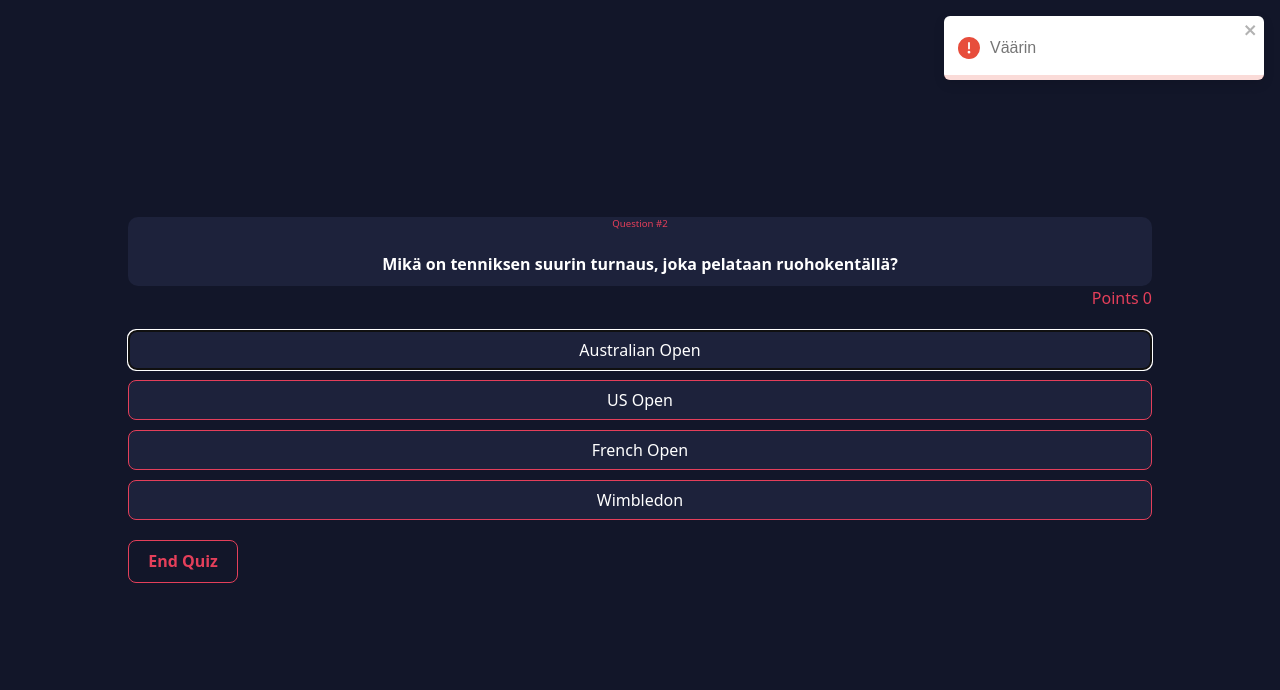
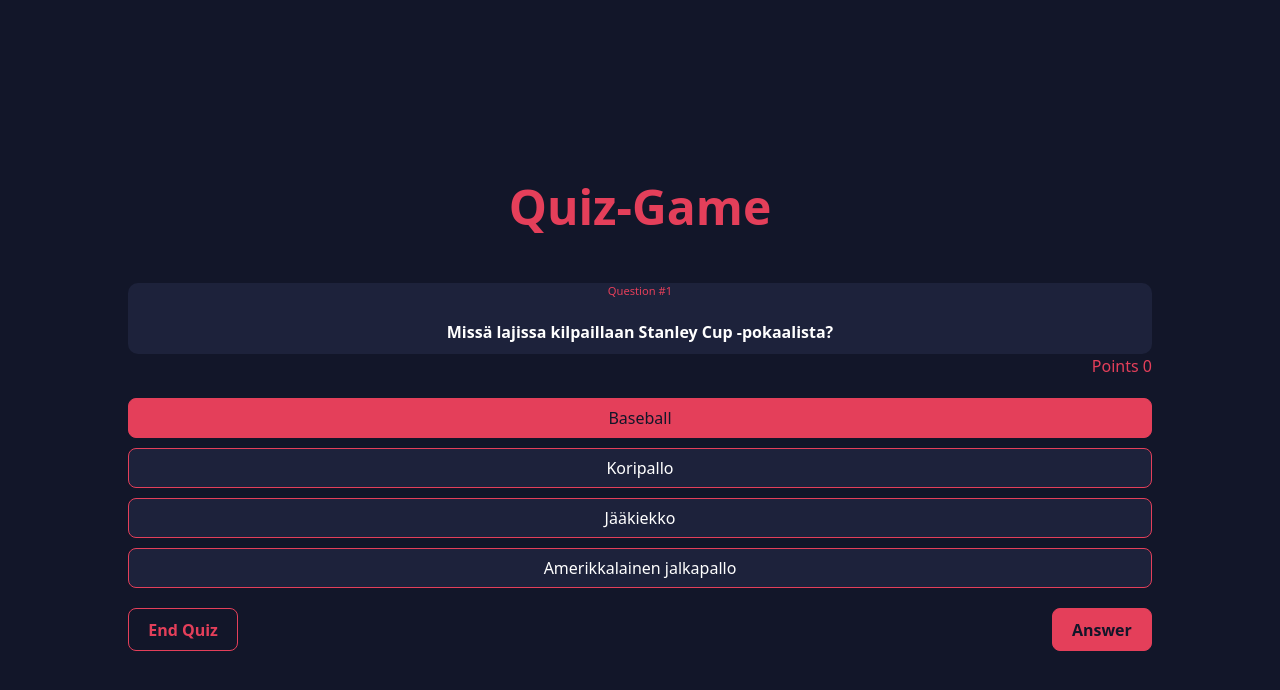
Before and after one commit to veikkapuhalainen/react-lopputyo, a React (Vite) app: page /quizpage in a window 1280 px wide. Both pictures are taken after a click on the button "Baseball". Shown: the top 690 px of the page. Built offline with nearby package versions, Linux system fonts and the light colour scheme.

Commit message:
Vastaaminen kymykseen pitää hyväksyä answer napilla

```diff
--- a/src/components/questioncard.css
+++ b/src/components/questioncard.css
@@ -16,7 +16,7 @@
     color: #e43f5A;
     margin-bottom: 20px;
     font-weight: 200;
-    font-size: 0.6rem;
+    font-size: 0.7rem;
 }
 
 .question-text {
@@ -34,7 +34,6 @@
     color: #e43f5A;
 }
 
-
 .option-list {
     display: flex;
     flex-direction: column;
@@ -47,3 +46,28 @@
     background-color: #1D223B;
     color: #ffffff;
 }
+
+.selected-option-item {
+    margin-top: 10px;
+    padding: 8px;
+    background-color: #e43f5A;
+    color: #121629;
+}
+
+.bottom-buttons {
+    display: flex;
+    flex-direction: row;
+    justify-content: space-between;
+  }
+
+  .end-quiz-btn {
+    background-color: #121629;
+    color: #E43F5A;
+    font-weight: bolder;
+  }
+
+  .answer-quiz-btn {
+    background-color: #E43F5A;
+    color: #121629;
+    font-weight: bolder;
+  }
--- a/src/components/questioncard.jsx
+++ b/src/components/questioncard.jsx
@@ -1,21 +1,49 @@
-import './questioncard.css'
+import "./questioncard.css";
 
-function QuestionCard({questionNumber, question, options, points, answerSelected}) {
+function QuestionCard({
+  questionNumber,
+  question,
+  options,
+  selectedOption,
+  points,
+  onSelect,
+  answer,
+  endQuiz,
+}) {
   return (
     <div className="question-card">
-            <div className='question-card-header'>
-                <div className='question-number'>
-                    Question #{questionNumber}
-                </div>
+      <div className="question-card-header">
+        <div className="question-number">Question #{questionNumber}</div>
         <div className="question-text">{question}</div>
       </div>
-            <div className='points'>Points {points}</div>
+      <div className="points">Points {points}</div>
       <div className="option-list">
         {options.map((option, index) => (
-                    <button className="option-item" key={index} onClick={ () => answerSelected(option)}>
+          <button
+            className={
+              selectedOption === option ? "selected-option-item" : "option-item"
+            }
+            key={index}
+            onClick={() => onSelect(option)}
+          >
             {option}
           </button>
         ))}
+      </div>
+
+      <div className="bottom-buttons">
+        <button
+          className="end-quiz-btn"
+          children={"End Quiz"}
+          onClick={endQuiz}
+        />
+        {selectedOption && (
+        <button
+            className="answer-quiz-btn"
+            children={"Answer"}
+            onClick={answer}
+            />
+      )}
       </div>
     </div>
   );
--- a/src/index.css
+++ b/src/index.css
@@ -32,7 +32,7 @@
 }
 
 h1 {
-  font-size: 3.2em;
+  font-size: 3em;
   line-height: 1.1;
   color: #E43F5A;
   margin-bottom: 50px;
@@ -54,22 +54,12 @@
   background-color: #E43F5A;
   color: #121629;
 }
-button:focus,
-button:focus-visible {
-  outline: 4px auto -webkit-focus-ring-color;
-}
-
-.end-quiz-btn {
-  background-color: #121629;
-  color: #E43F5A;
-  font-weight: bolder;
-}
 
 .quiz-page {
   display: flex;
   flex-direction: column;
-  align-items: start;
 }
+
 
 
 @media (prefers-color-scheme: light) {
--- a/src/pages/quizpage.jsx
+++ b/src/pages/quizpage.jsx
@@ -4,7 +4,7 @@
 import { useEffect, useState } from "react";
 import QuestionCard from "../components/questioncard";
 import { ToastContainer, toast } from "react-toastify";
-import 'react-toastify/dist/ReactToastify.css';
+import "react-toastify/dist/ReactToastify.css";
 
 // Kysymys sivun luominen
 function QuizPage() {
@@ -19,6 +19,7 @@
   const [points, setPoints] = useState(0);
   const [questionIndex, setQuestionIndex] = useState(0);
   const [quizFinished, setQuizFinished] = useState(false);
+  const [selectedOption, setSelectedOption] = useState(null);
 
   // Haetaan alussa kysymykset data/questions/, sekoitetaan ne ja asetetaan 10 ensimmäistä useStatelle
   useEffect(() => {
@@ -27,18 +28,24 @@
     setQuestions(tenQuestions);
   }, []);
 
-  function checkAnswer(selectedOption) {
+  function markSelectedOption(option) {
+    setSelectedOption(option);
+  }
+
+  function checkAnswer() {
     const currentQuestion = selectedQuestions[questionIndex];
 
     if (selectedOption === currentQuestion.correctAnswer) {
       setPoints(points + 1);
-      toast.success('Oikein!');
+      toast.success("Oikein!");
     } else {
-        toast.error('Väärin');
+      toast.error("Väärin");
     }
+
 
     if (questionIndex + 1 < selectedQuestions.length) {
       setQuestionIndex(questionIndex + 1);
+      setSelectedOption(null);
     } else {
       setQuizFinished(true);
     }
@@ -48,9 +55,9 @@
     return (
       <>
         <h1>Tähän joku komponentti, sait {points} pistettä!</h1>;
-                <Button children={"End Quiz"} onClick={endQuiz} />
+        <button children={"End Quiz"} onClick={endQuiz} />
       </>
-        )
+    );
   }
 
   if (selectedQuestions.length === 0) {
@@ -60,21 +67,21 @@
   return (
     <>
       <div className="quiz-page">
+        <h1>Quiz-Game</h1>
         <QuestionCard
           questionNumber={questionIndex + 1}
           question={selectedQuestions[questionIndex].question}
           options={selectedQuestions[questionIndex].options}
+          selectedOption={selectedOption}
           points={points}
-                answerSelected={checkAnswer}
+          onSelect={markSelectedOption}
+          answer={checkAnswer}
+          endQuiz={endQuiz}
         />
-                <ToastContainer
-                    autoClose={1500}
-                    pauseOnHover={false} />
-                <button className="end-quiz-btn" children={"End Quiz"} onClick={endQuiz} />
+        <ToastContainer autoClose={1500} pauseOnHover={false} position="top-center" />
       </div>
     </>
   );
 }
 
-
 export default QuizPage;
```
Lines whose indentation alone changed are shown as unchanged.
